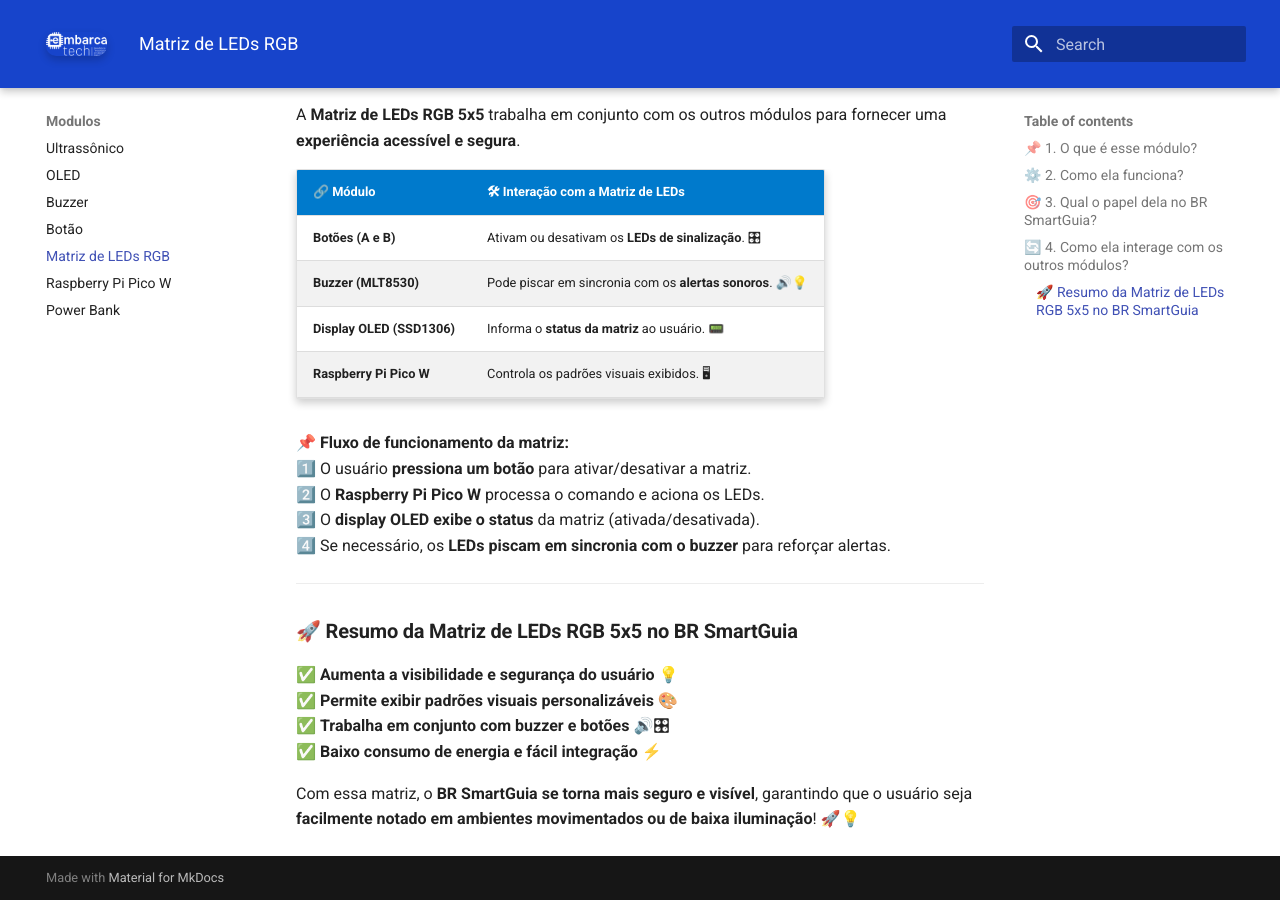
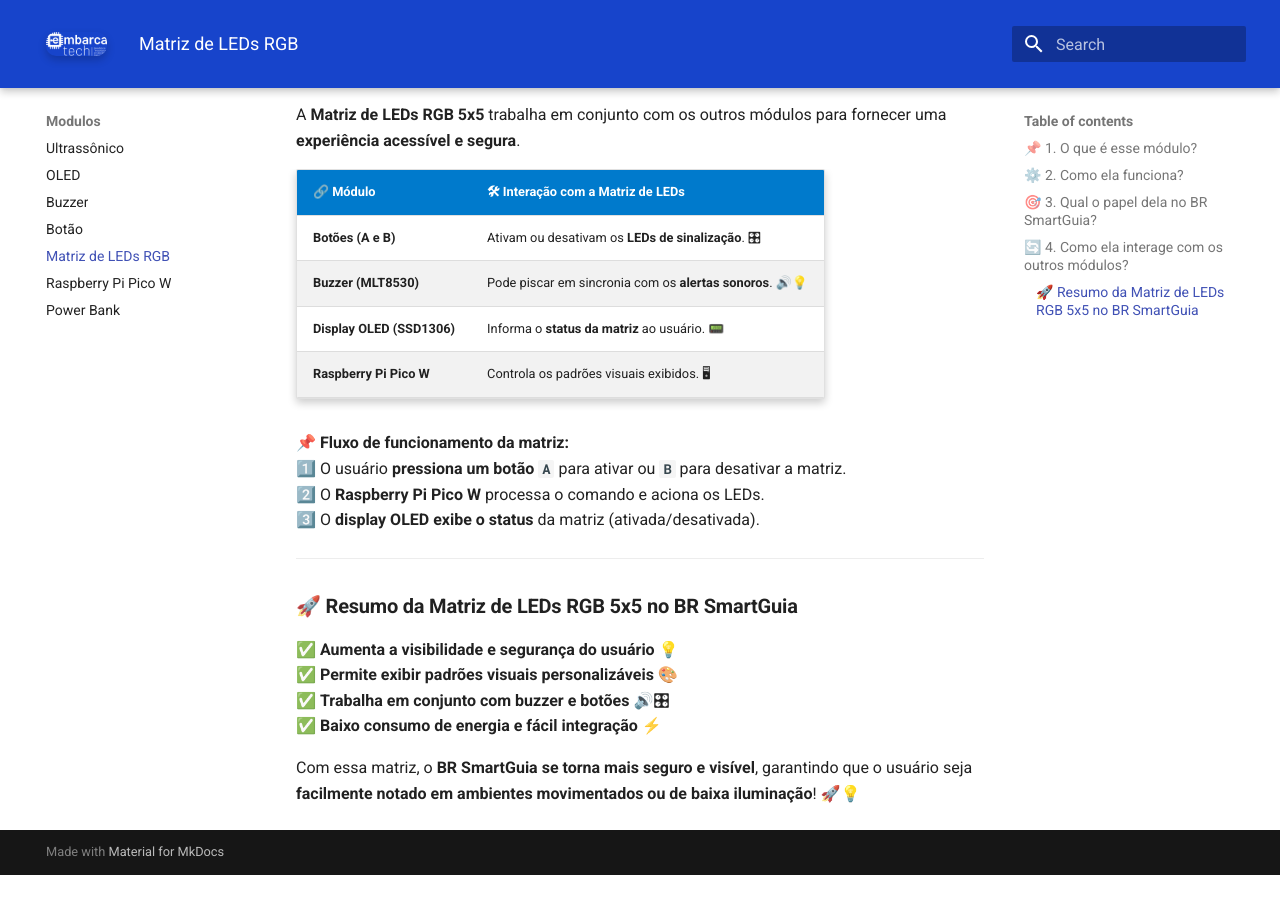
Before and after one commit to Gabrielrmg/EMBARCATECH, an MkDocs documentation site: the page built from docs/Modulos/matriz.md, in a window 1280 px wide and 900 px high, scrolled down 1844 px. Built offline with MkDocs 1.6.1 and Material for MkDocs 9.7.7, drawn with Linux system fonts in a browser that asks for light colours; after the commit the page ends 2719 px from its top, so only the background shows below that.

```diff
--- a/docs/Modulos/matriz.md
+++ b/docs/Modulos/matriz.md
@@ -63,10 +63,9 @@
 | **Raspberry Pi Pico W** | Controla os padrões visuais exibidos. 🖥 |
 
 📌 **Fluxo de funcionamento da matriz:**
-1️⃣ O usuário **pressiona um botão** para ativar/desativar a matriz.
+1️⃣ O usuário **pressiona um botão `A`** para ativar ou **`B`** para desativar a matriz.
 2️⃣ O **Raspberry Pi Pico W** processa o comando e aciona os LEDs.
 3️⃣ O **display OLED exibe o status** da matriz (ativada/desativada).
-4️⃣ Se necessário, os **LEDs piscam em sincronia com o buzzer** para reforçar alertas.
 
 ---
 
```
Also changed, not shown: docs/Modulos/pb.md (+0 -1 lines).
